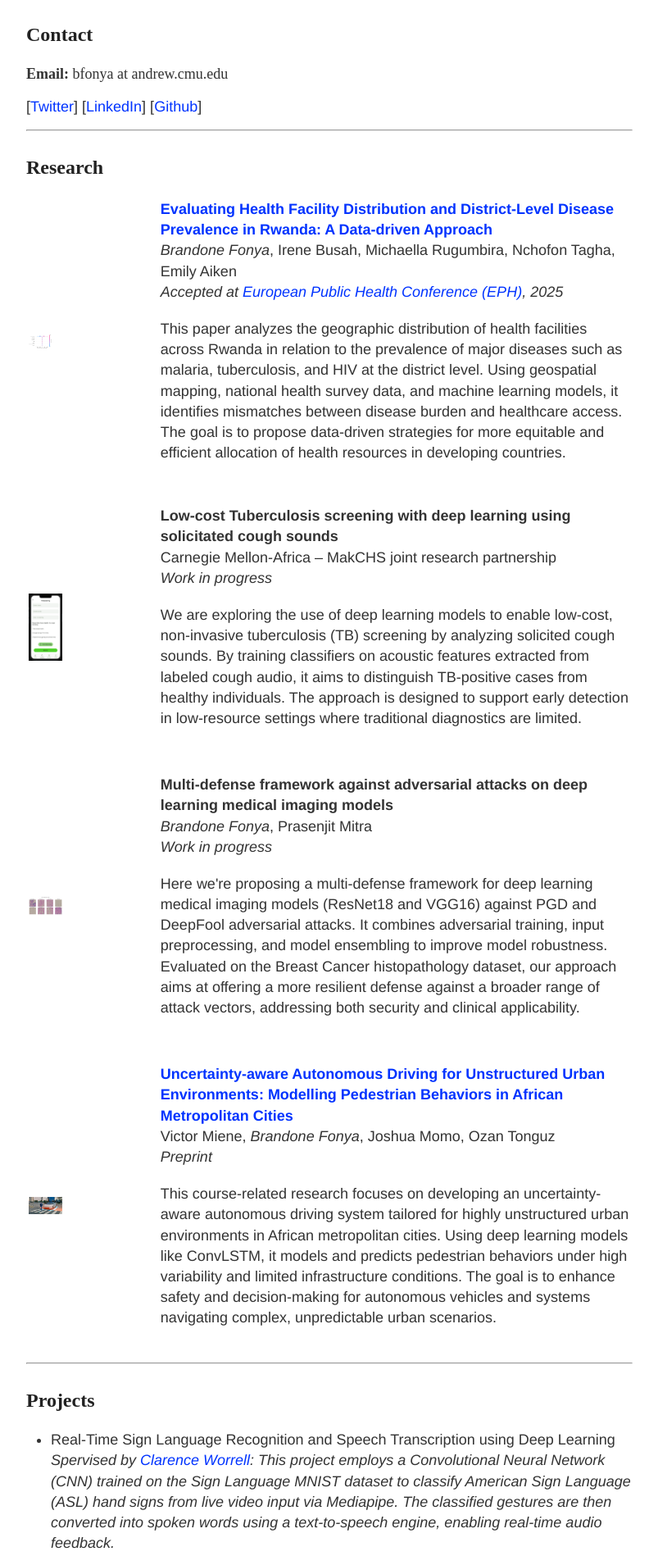
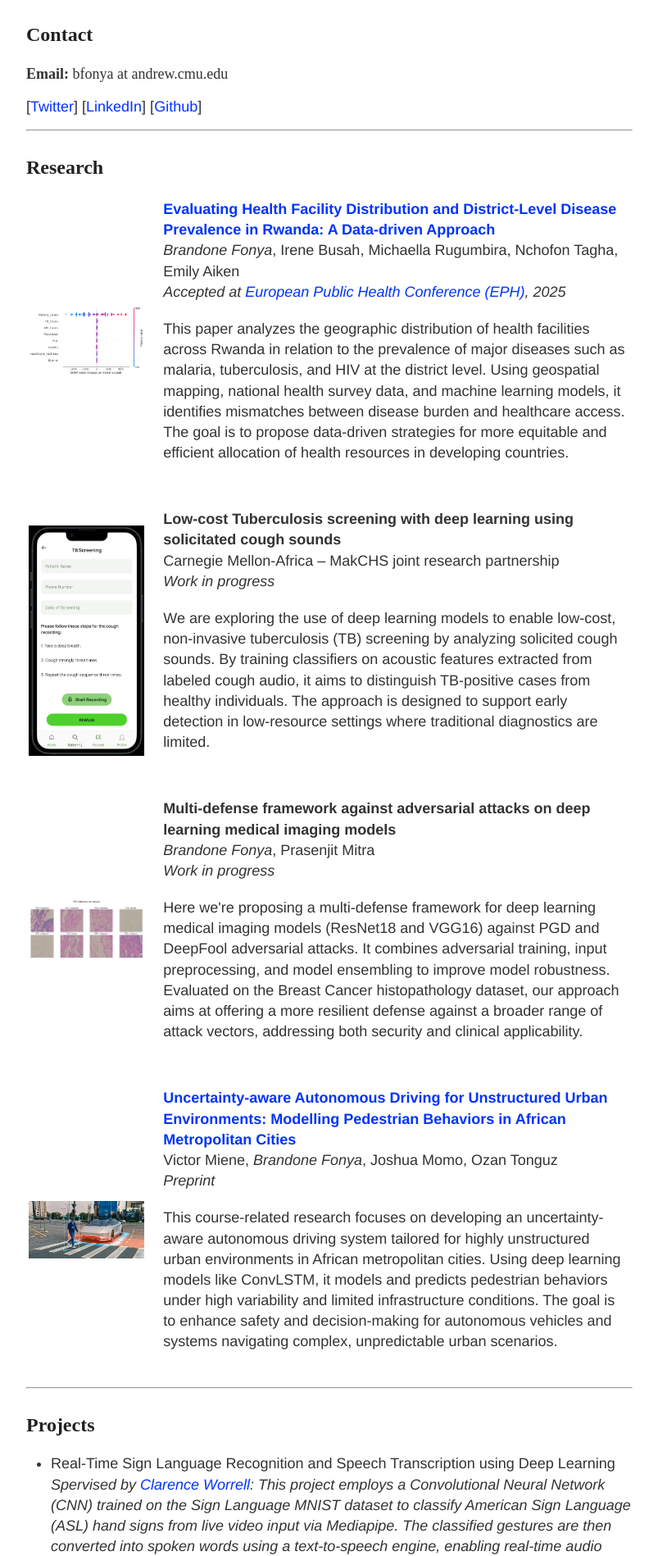
Before and after one commit to FonyaBrandone/FonyaBrandone.github.io, a Jekyll site: the page built from index.md, in a window 1280 px wide. Shown: the part 452-2350 px from the top of the page at 82% size, without its empty margins (238-1041 px from the left). Built offline with Jekyll 4.4.1, drawn with Linux system fonts in a browser that asks for light colours.

Commit message:
Updated width adjustment

```diff
--- a/index.md
+++ b/index.md
@@ -39,7 +39,7 @@
 
 <table>
   <tr>
-    <td><img src="static/output-shap.png" alt="AI in Healthcare Image" width="20%"></td>
+    <td><img src="static/output-shap.png" alt="AI in Healthcare Image"></td>
     <td style="padding-left: 20px;">
       <b><a href="https://drive.google.com/file/d/1S-NYIZbBHkzcAabAO3HTMByy7EejmolS/view" target="_blank">
       Evaluating Health Facility Distribution and District-Level Disease Prevalence in Rwanda: A Data-driven Approach</a></b><br>
@@ -49,10 +49,10 @@
     </td>
   </tr>
 
-  <tr><td colspan="2" style="padding: 8px;"></td></tr>
+  <tr><td colspan="2" style="padding: 10px;"></td></tr>
 
   <tr>
-    <td><img src="static/tb-screening.png" alt="Tubercolusis Screening research Image" width="30%"></td>
+    <td><img src="static/tb-screening.png" alt="Tubercolusis Screening research Image"></td>
     <td style="padding-left: 20px;">
       <b>Low-cost Tuberculosis screening with deep learning using solicitated cough sounds</b><br>
       Carnegie Mellon-Africa – MakCHS joint research partnership<br>
@@ -64,7 +64,7 @@
   <tr><td colspan="2" style="padding: 10px;"></td></tr>
 
   <tr>
-    <td><img src="static/adversarial.png" alt="Adversarial Attack Image" width="30%"></td>
+    <td><img src="static/adversarial.png" alt="Adversarial Attack Image"></td>
     <td style="padding-left: 20px;">
       <b>Multi-defense framework against adversarial attacks on deep learning medical imaging models</b><br>
       <i>Brandone Fonya</i>, Prasenjit Mitra<br>
@@ -76,7 +76,7 @@
   <tr><td colspan="2" style="padding: 10px;"></td></tr>
 
   <tr>
-    <td><img src="static/pedestrian-modelling.webp" alt="Uncertainty-aware Autonomous Driving Image" width="30%"></td>
+    <td><img src="static/pedestrian-modelling.webp" alt="Uncertainty-aware Autonomous Driving Image" style='padding-right: 5px;'></td>
     <td style="padding-left: 20px;">
       <b><a href="https://drive.google.com/file/d/1wT99_8svqf21GBSp--bEycTQ9OksaFJ3/view" target="_blank">
       Uncertainty-aware Autonomous Driving for Unstructured Urban Environments: Modelling Pedestrian Behaviors in African Metropolitan Cities</a></b><br>
```
